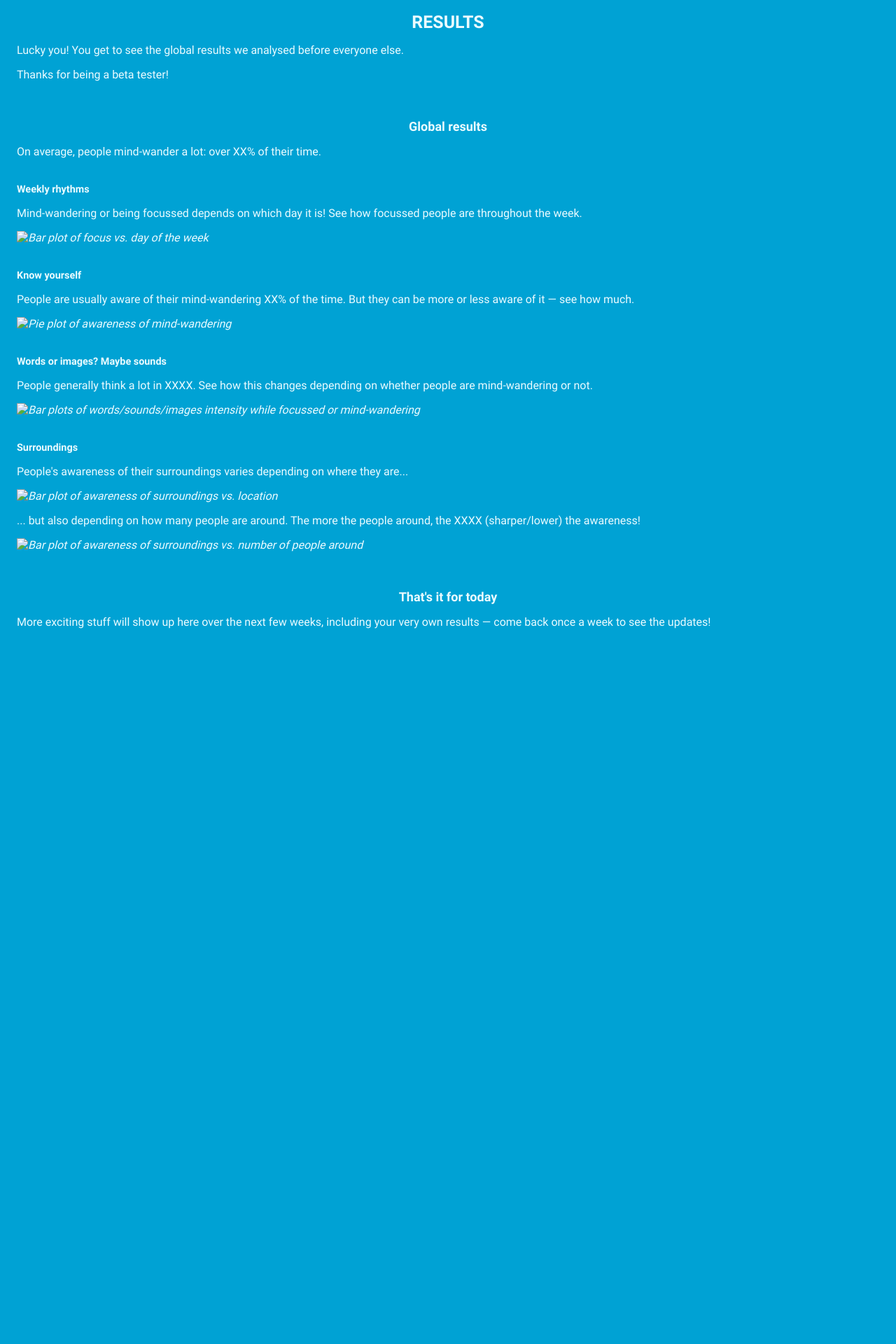
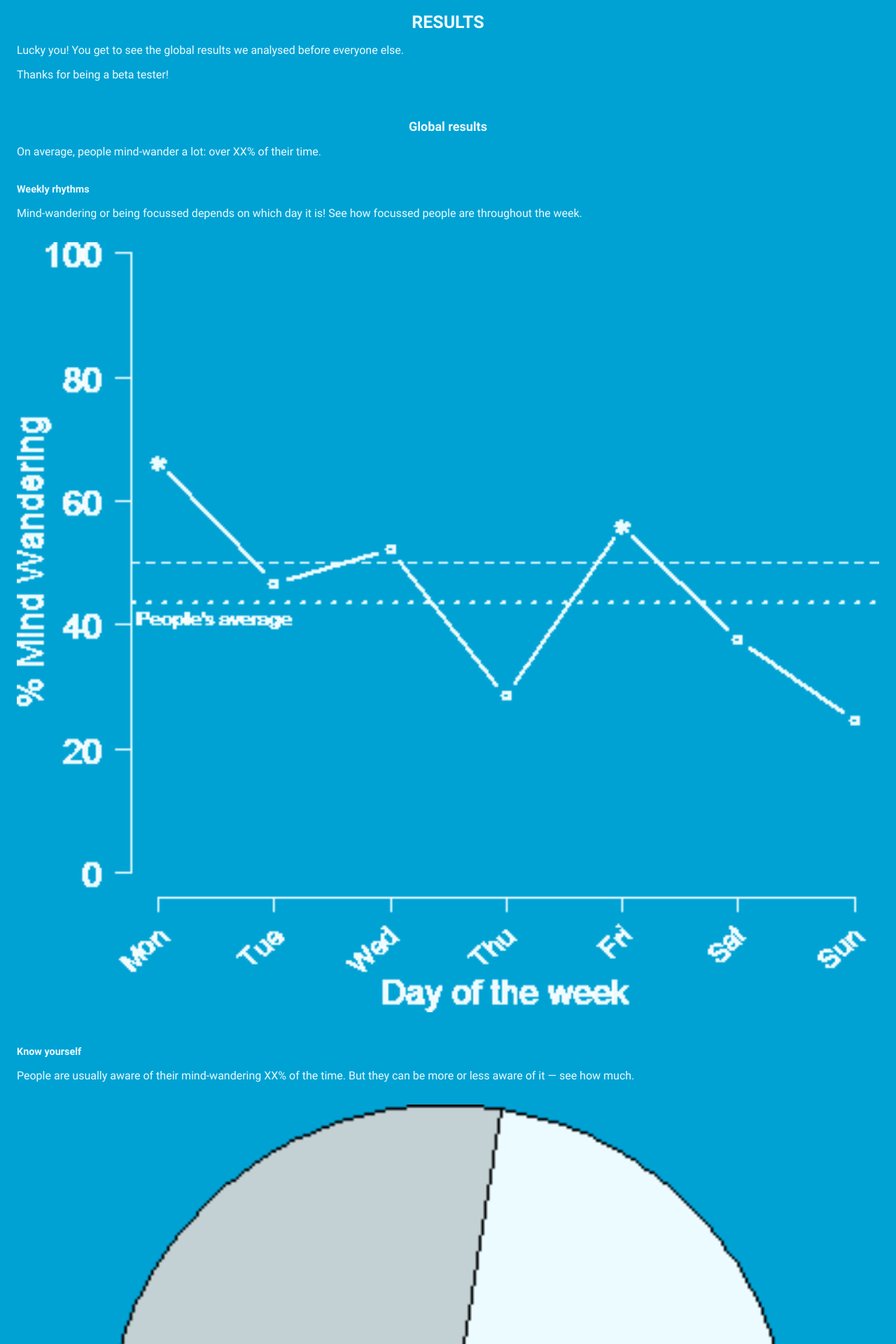
Before and after one commit to daydreaming-experiment/daydreaming-the-app.net, a Jekyll site: the page results/device/index.html, which Jekyll copies as it is, in a window 1280 px wide. Shown: the top 1920 px of the page at 70% size. Built offline with Jekyll 4.4.1, drawn with Linux system fonts in a browser that asks for light colours; Markdown is read by kramdown in place of the engine named in the settings; before the commit the page ends 941 px from its top, so only the background shows below that.

Commit message:
Add new global plots

```diff
--- a/results/device/index.html
+++ b/results/device/index.html
@@ -23,15 +23,15 @@
 
         <h3>Weekly rhythms</h3>
         <p>Mind-wandering or being focussed depends on which day it is! See how focussed people are throughout the week.</p>
-        <img class="static-plot" alt="Bar plot of focus vs. day of the week" src="">
+        <img class="static-plot" alt="Bar plot of focus vs. day of the week" src="/results/device/images/1_focus_according_to_day-c.png">
 
         <h3>Know yourself</h3>
         <p>People are usually aware of their mind-wandering XX% of the time. But they can be more or less aware of it &mdash; see how much.</p>
-        <img class="static-plot" alt="Pie plot of awareness of mind-wandering" src="">
+        <img class="static-plot width-80" alt="Pie plot of awareness of mind-wandering" src="/results/device/images/2_overall_awareness-c.png">
 
         <h3>Words or images? Maybe sounds</h3>
         <p>People generally think a lot in XXXX. See how this changes depending on whether people are mind-wandering or not.</p>
-        <img class="static-plot" alt="Bar plots of words/sounds/images intensity while focussed or mind-wandering" src="">
+        <img class="static-plot" alt="Bar plots of words/sounds/images intensity while focussed or mind-wandering" src="/results/device/images/3_phenomenology-c.png">
 
         <h3>Surroundings</h3>
         <p>People's awareness of their surroundings varies depending on where they are...</p>
--- a/results/device/main.css
+++ b/results/device/main.css
@@ -55,16 +55,17 @@ img {
   display: inline-block;
 }
 
-.static-plot-container .static-plot {
-  display: inline-block;
-}
-
-.static-plot-container img.static-plot {
+.static-plot {
   display: block;
   width: 100%;
   margin-left: auto;
   margin-right: auto;
-  margin-top: 1em;
+  margin-top: 2em;
+  margin-bottom: 3em;
+}
+
+img.width-80 {
+  width: 80%;
 }
 
 
```
Also changed, not shown: results/device/images/1_focus_according_to_day-c.png (added), results/device/images/1_focus_according_to_day.png (added), results/device/images/2_overall_awareness-c.png (added), results/device/images/2_overall_awareness.png (added), results/device/images/3_phenomenology-c.png (added), results/device/images/3_phenomenology.png (added), results/device/images/probe.thought.focus.focusedDoingcat.probe.context.people1.png (deleted), results/device/images/probe.thought.focus.focusedDoingcat.probe.context.people2-5.png (deleted), results/device/images/probe.thought.focus.focusedDoingcat.probe.context.people6-15.png (deleted), results/device/images/probe.thought.focus.focusedDoingcat.probe.context.peopleAlone.png (deleted), results/device/images/probe.thought.focus.focusedDoingcat.probe.context.peopleMoreThan15.png (deleted).
